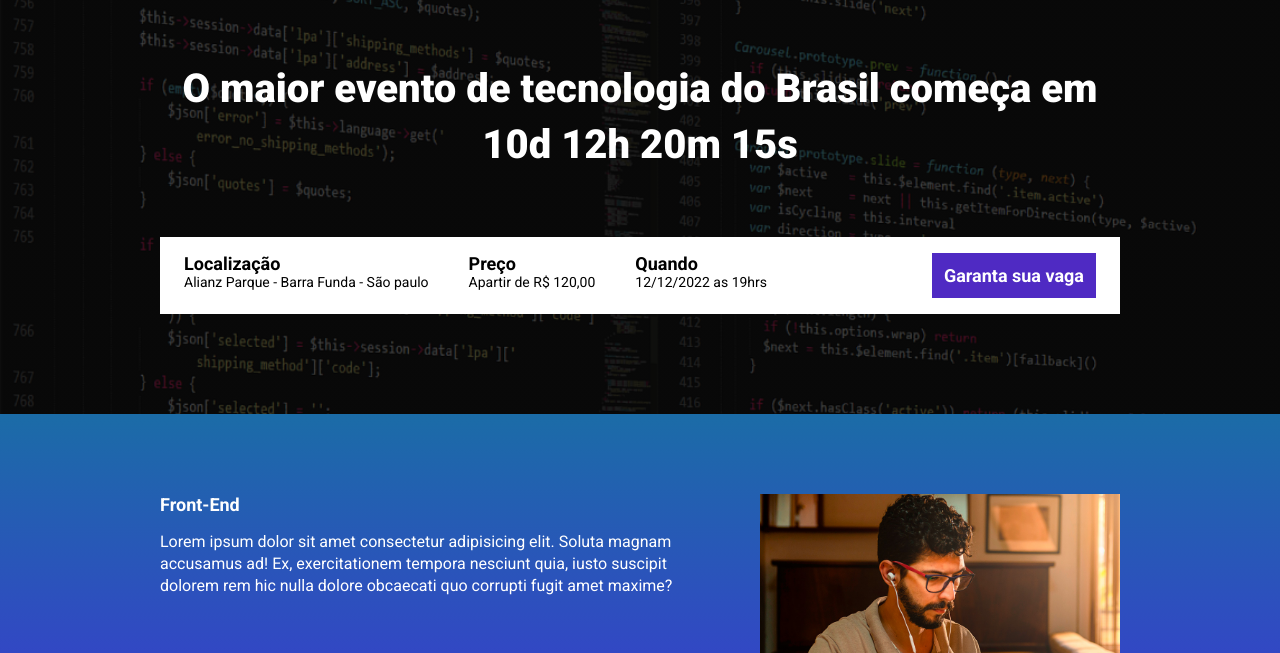
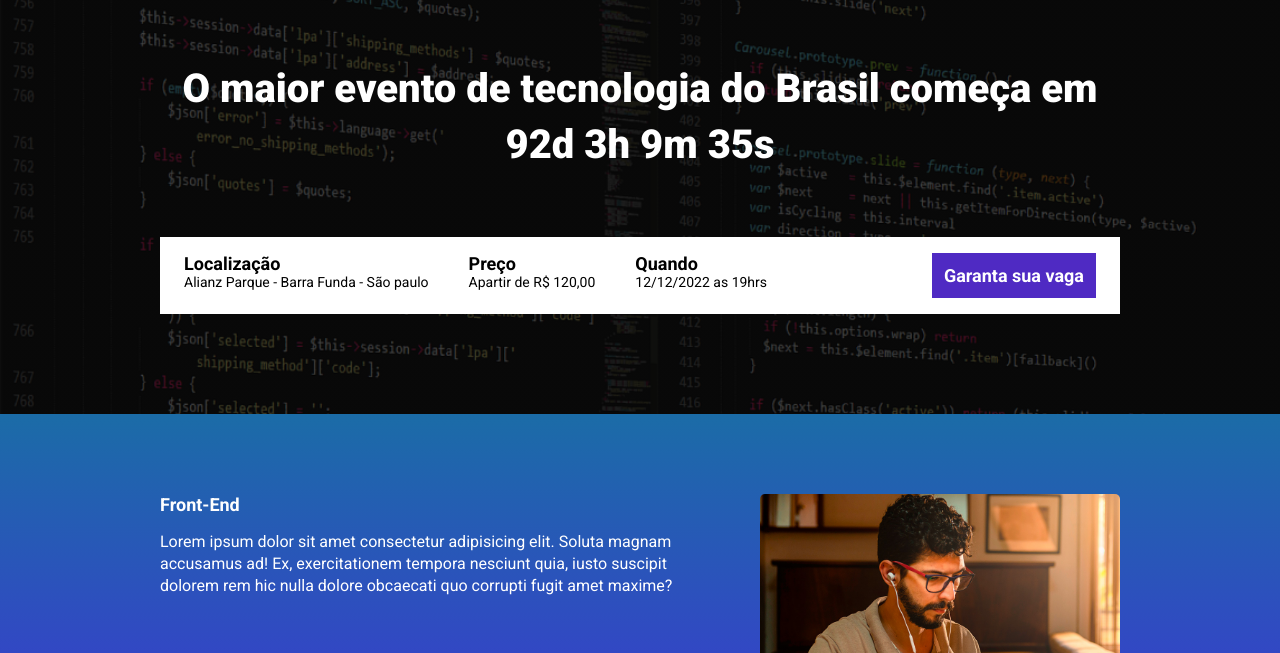
Before and after one commit to AndersonCostaDev01/Ebac_teck_talks, a website built with Parcel: page src/index.html in a window 1280 px wide. Shown: the part 147-800 px from the top of the page. Built offline with nearby package versions, Linux system fonts and the light colour scheme.

Commit message:
Criando a contagem regresiva

```diff
--- a/package.json
+++ b/package.json
@@ -1,9 +1,9 @@
 {
   "name": "landing-page",
   "version": "1.0.0",
-  "main": "index.js",
   "scripts": {
     "dev": "parcel src/index.html src/styles/main.scss src/scripts/main.js",
+    "build": "parcel build src/index.html",
     "test": "echo \"Error: no test specified\" && exit 1"
   },
   "keywords": [],
--- a/src/index.html
+++ b/src/index.html
@@ -14,13 +14,12 @@
     <link rel="stylesheet" href="./styles/main.scss">
     <link rel="stylesheet" href="https://unpkg.com/aos@next/dist/aos.css" />
 </head>
-
 <body>
     <header class="hero">
         <div class="container">
             <img class="hero__logo" src="images/ebac_logo.svg" alt="EBAC">
-            <p class="hero__text">
-                O maior evento de tecnologia do Brasil começa em 10d 12h 20m 15s
+            <p class="hero__text" id="event">
+                O maior evento de tecnologia do Brasil começa em <span id="counter"></span>
             </p>
             <div class="infos-bar">
                 <ul class="infos-bar__infos">
@@ -73,7 +72,7 @@
                     Lorem ipsum dolor sit amet consectetur adipisicing elit. Soluta magnam accusamus ad! Ex, exercitationem tempora nesciunt quia, iusto suscipit dolorem rem hic nulla dolore obcaecati quo corrupti fugit amet maxime?
                 </p>
             </div>
-            <img class="event__image" src="./images/frontend.png" alt="Fornt End">
+            <img class="event__image" src="./images/ui-ux.png" alt="Fornt End">
         </div>
     </section>
     <section class="event event__data-science">
@@ -86,7 +85,7 @@
                     Lorem ipsum dolor sit amet consectetur adipisicing elit. Soluta magnam accusamus ad! Ex, exercitationem tempora nesciunt quia, iusto suscipit dolorem rem hic nulla dolore obcaecati quo corrupti fugit amet maxime?
                 </p>
             </div>
-            <img class="event__image" src="./images/frontend.png" alt="Fornt End">
+            <img class="event__image" src="./images/data.png" alt="Fornt End">
         </div>
     </section>
     <section class="event event__backend event__image-left">
@@ -99,7 +98,7 @@
                     Lorem ipsum dolor sit amet consectetur adipisicing elit. Soluta magnam accusamus ad! Ex, exercitationem tempora nesciunt quia, iusto suscipit dolorem rem hic nulla dolore obcaecati quo corrupti fugit amet maxime?
                 </p>
             </div>
-            <img class="event__image" src="./images/frontend.png" alt="Fornt End">
+            <img class="event__image" src="./images/backend.png" alt="Fornt End">
         </div>
     </section>
 
@@ -107,5 +106,4 @@
     <script src="https://unpkg.com/aos@next/dist/aos.js"></script>
     <script src="./scripts/main.js"></script>
 </body>
-
 </html>
--- a/src/scripts/main.js
+++ b/src/scripts/main.js
@@ -1 +1,38 @@
-AOS.init();
+AOS.init(); // Inicia o AOS Animate
+
+/*
+    Criação das variáveis do contador de tempo até o evento
+*/
+const eventDate = new Date("Jan 01, 2025 00:00:00");
+const timeStampEvent = eventDate.getTime();
+const collectTime = setInterval(function() {
+    const now = new Date();
+    const timeStampCurrent = now.getTime();
+
+    const distanceToEvent = timeStampEvent - timeStampCurrent; // calcula a distancia entre a dat atual e a data definida
+
+    /*
+        Variaveis para converter Ms em Dias, Horas e Minutos
+    */
+    const daysInMs = 1000 * 60 * 60 * 24;
+    const hoursInMs = 1000 * 60 * 60;
+    const minutesInMs = 1000 * 60;
+
+    /*
+        Converte de tempo em Ms para tempo em Dias, Horas e Minutos e coloca dentro de variaveis
+    */
+    const daysToEvent = Math.floor(distanceToEvent / daysInMs);
+    const eventHours = Math.floor((distanceToEvent % daysInMs) / hoursInMs);
+    const minutesToEvent = Math.floor((distanceToEvent % hoursInMs) / minutesInMs);
+    const secondsToEvents =  Math.floor((distanceToEvent % minutesInMs) / 1000);
+
+    /*
+        Escreve em tela a contagem regresiva ate o evento
+    */
+    document.getElementById('counter').innerHTML = `${daysToEvent}d ${eventHours}h ${minutesToEvent}m ${secondsToEvents}s `;
+
+    if (distanceToEvent < 0) {
+        clearInterval(collectTime);
+        document.getElementById('event').innerHTML = `O evento foi realizado a <br> ${daysToEvent}d ${eventHours}h ${minutesToEvent}m ${secondsToEvents}s`;
+    }
+}, 1000);
--- a/src/styles/_event.scss
+++ b/src/styles/_event.scss
@@ -32,6 +32,7 @@
 
     &__image {
         max-width: 360px;
+        border-radius: 5px;
     }
 
     &__details {
```
Also changed, not shown: src/styles/main.scss (line endings or trailing spaces).
